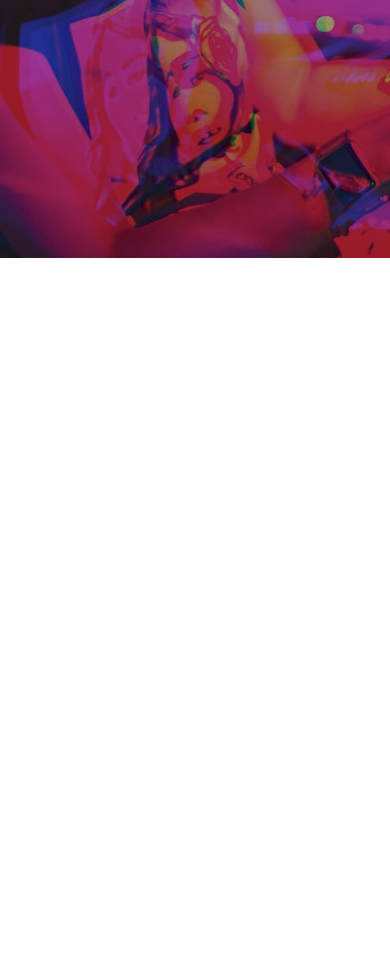
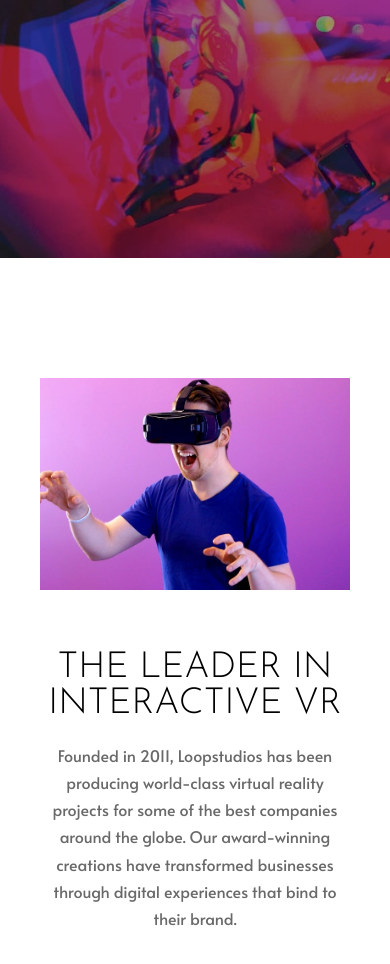
Before and after one commit to RaveleSilva/LoopStudios, a plain HTML site: page index.html in a window 390 px wide. Shown: the part 544-1508 px from the top of the page. Before the commit the page ends 844 px from the top, so only its background shows below. Drawn offline with Linux system fonts and the light colour scheme.

Commit message:
Seção leader

```diff
--- a/CSS/header.css
+++ b/CSS/header.css
@@ -112,6 +112,6 @@ header{
 
     .header-text h1{
         padding: 20px;
-        margin-top: 200px;
+        margin-top: 160px;
     }
 }
--- a/CSS/leader.css
+++ b/CSS/leader.css
@@ -0,0 +1,39 @@
+.leader{
+    display: flex;
+    align-items: flex-end;
+    padding: 120px 40px;
+}
+
+.leader-text{
+    padding: 80px 0px 0px 80px;
+    position: relative;
+    background-color: var(--c-0);
+    margin-left: -160px;
+    display: flex;
+    flex-direction: column;
+    gap: 40px;
+}
+
+.leader-text h1{
+    max-width: 14ch;
+}
+
+.leader-text p{
+    max-width: 46ch;
+}
+
+@media (max-width: 850px){
+    .leader{
+        flex-direction: column;
+        align-items: center;
+        gap: 60px;
+    }
+
+    .leader-text{
+        margin: unset;
+        padding: unset;
+        text-align: center;
+        align-items: center;
+        gap: 20px;
+    }
+}
--- a/CSS/typography.css
+++ b/CSS/typography.css
@@ -1,5 +1,5 @@
 .font-1-s{
-    font: 400 1rem/1.5 'Alata', sans-serif;
+    font: 400 1rem/1.7 'Alata', sans-serif;
 }
 
 .font-2-s{
@@ -12,7 +12,7 @@
 }
 
 .font-2-l{
-    font: 300 48px/1.5 'Josefin Sans', sans-serif;
+    font: 300 48px/1.0 'Josefin Sans', sans-serif;
 }
 
 .font-2-xl{
@@ -30,4 +30,8 @@
     .font-2-xl{
         font-size: 42px;
     }
+
+    .font-2-l{
+        font-size: 36px;
+    }
 }
--- a/index.html
+++ b/index.html
@@ -35,6 +35,21 @@
             </div>
         </div>
     </header>
+    <main>
+        <section class="leader container">
+            <picture>
+                <source media="(max-width: 650px)" srcset="" sizes="">
+                <img src="images/desktop/image-interactive.jpg" alt="">
+            </picture>
+            <div class="leader-text">
+                <h1 class="font-2-l c-3">the leader in interactive vr</h1>
+                <p class="font-1-s c-2"> Founded in 2011, Loopstudios has been producing world-class virtual reality
+                    projects for some of the best companies around the globe. Our award-winning
+                    creations have transformed businesses through digital experiences that bind
+                    to their brand.</p>
+            </div>
+        </section>
+    </main>
 
     <script src="menu-mobile.js"></script>
 </body>
```
